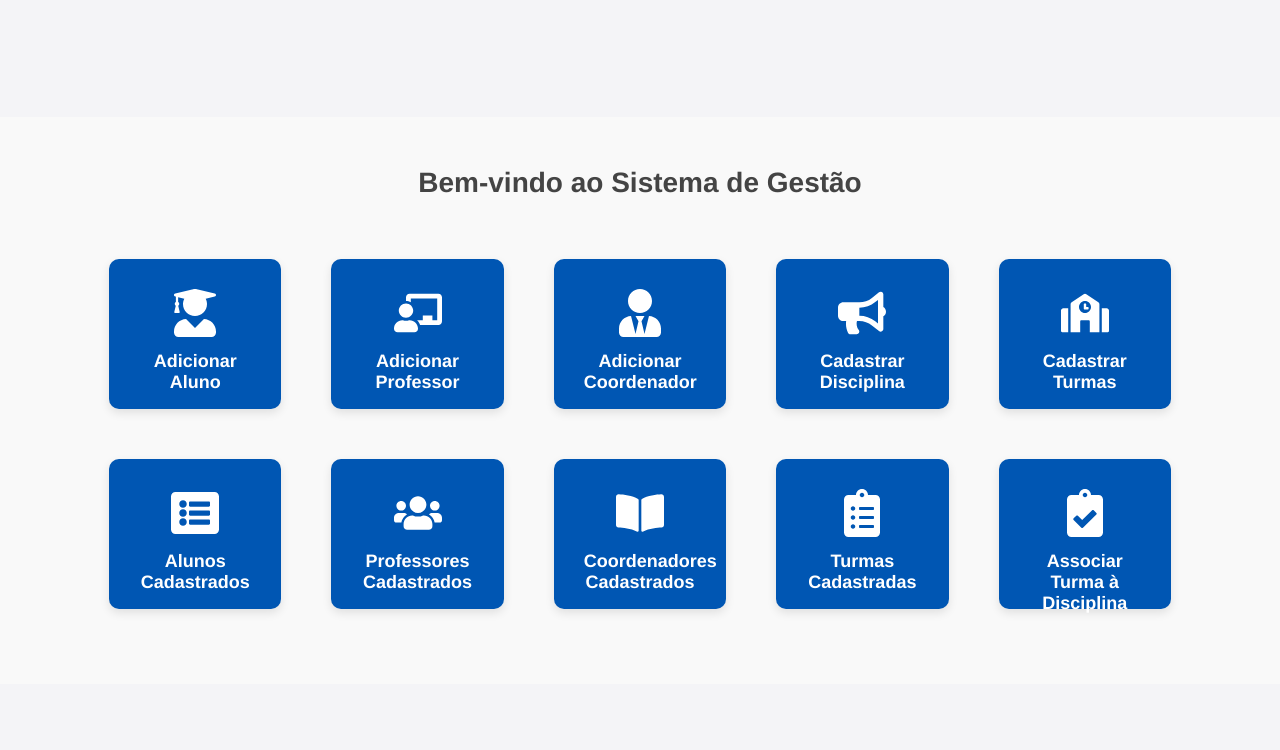
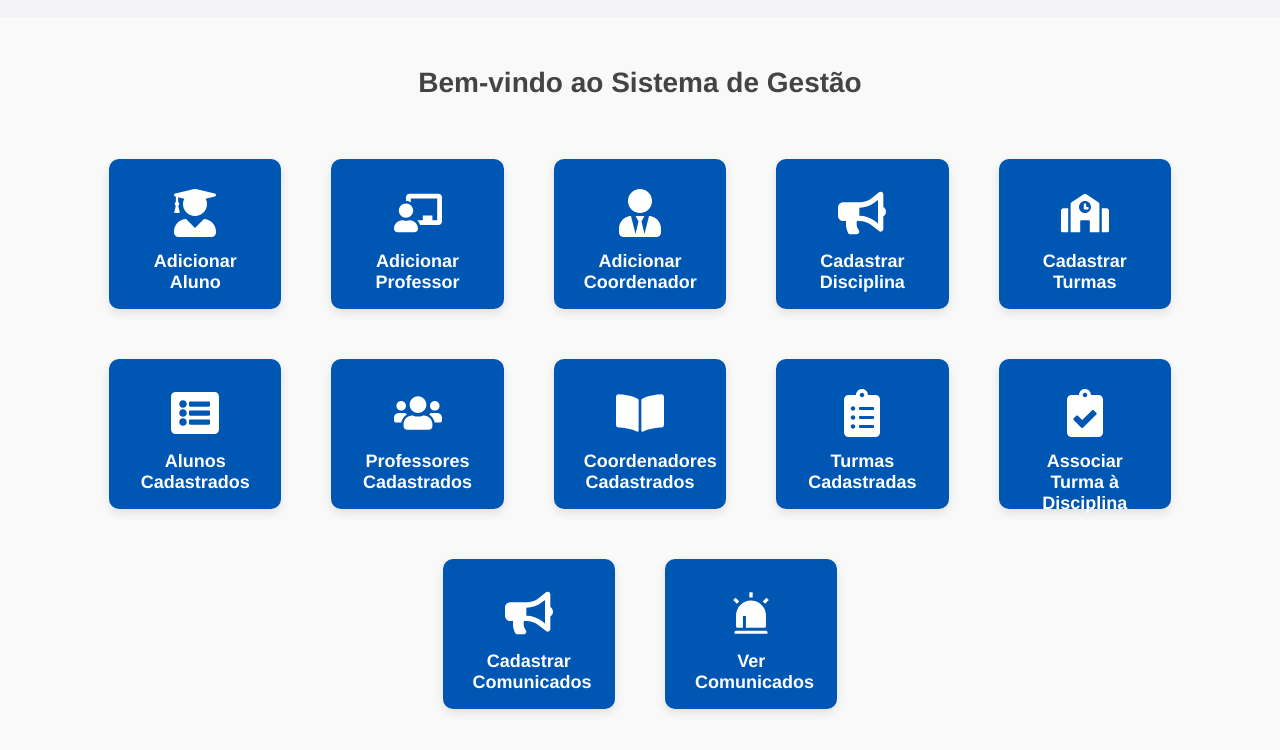
Before and after one commit to Gabrielsenac007/Frontend-PI-Mediotec, a React (Vite) app: page /home in a window 1280 px wide. Shown: the top 750 px of the page. Built offline with nearby package versions, Linux system fonts and the light colour scheme.

Commit message:
added comunicados

```diff
--- a/src/Components/Home/Home.jsx
+++ b/src/Components/Home/Home.jsx
@@ -1,5 +1,6 @@
 import { Link } from 'react-router-dom';
 import { FaUserGraduate, FaChalkboardTeacher, FaUserTie, FaBullhorn, FaListAlt, FaSchool, FaUsers, FaBookOpen, FaClipboardList, FaClipboardCheck } from 'react-icons/fa';
+import { AiFillAlert } from "react-icons/ai";
 import './Home.css';
 
 const Home = () => {
@@ -47,6 +48,14 @@ const Home = () => {
                     <FaClipboardCheck size={48} />
                     <h2>Associar Turma à Disciplina</h2>
                 </Link>
+                <Link to="/comunicados" className="card">
+                    <FaBullhorn size={48} />
+                    <h2>Cadastrar Comunicados</h2>
+                </Link>
+                <Link to="/listaComunicados" className="card">
+                    <AiFillAlert size={48} />
+                    <h2>Ver Comunicados</h2>
+                </Link>
             </div>
         </div>
     );
```
